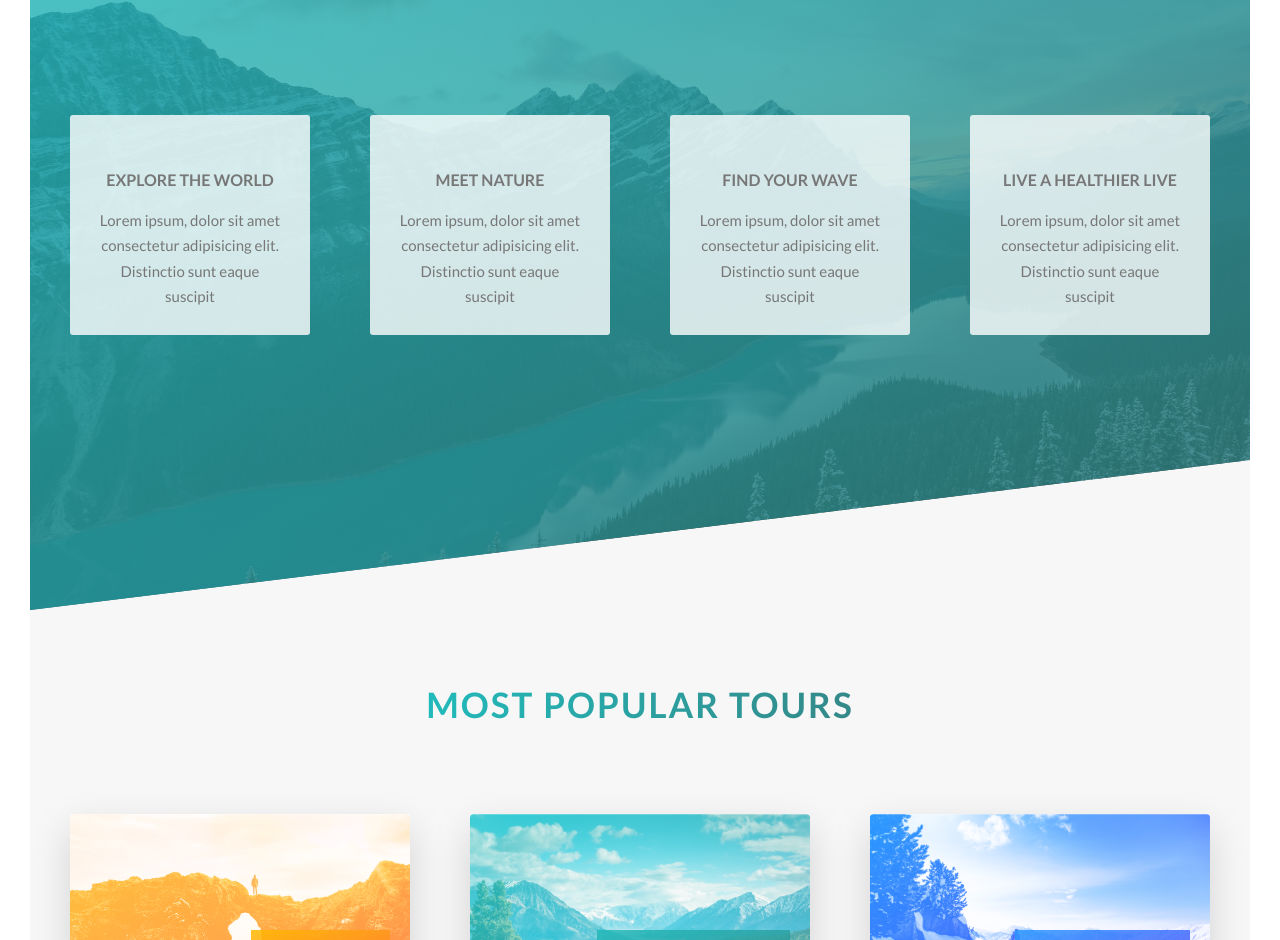
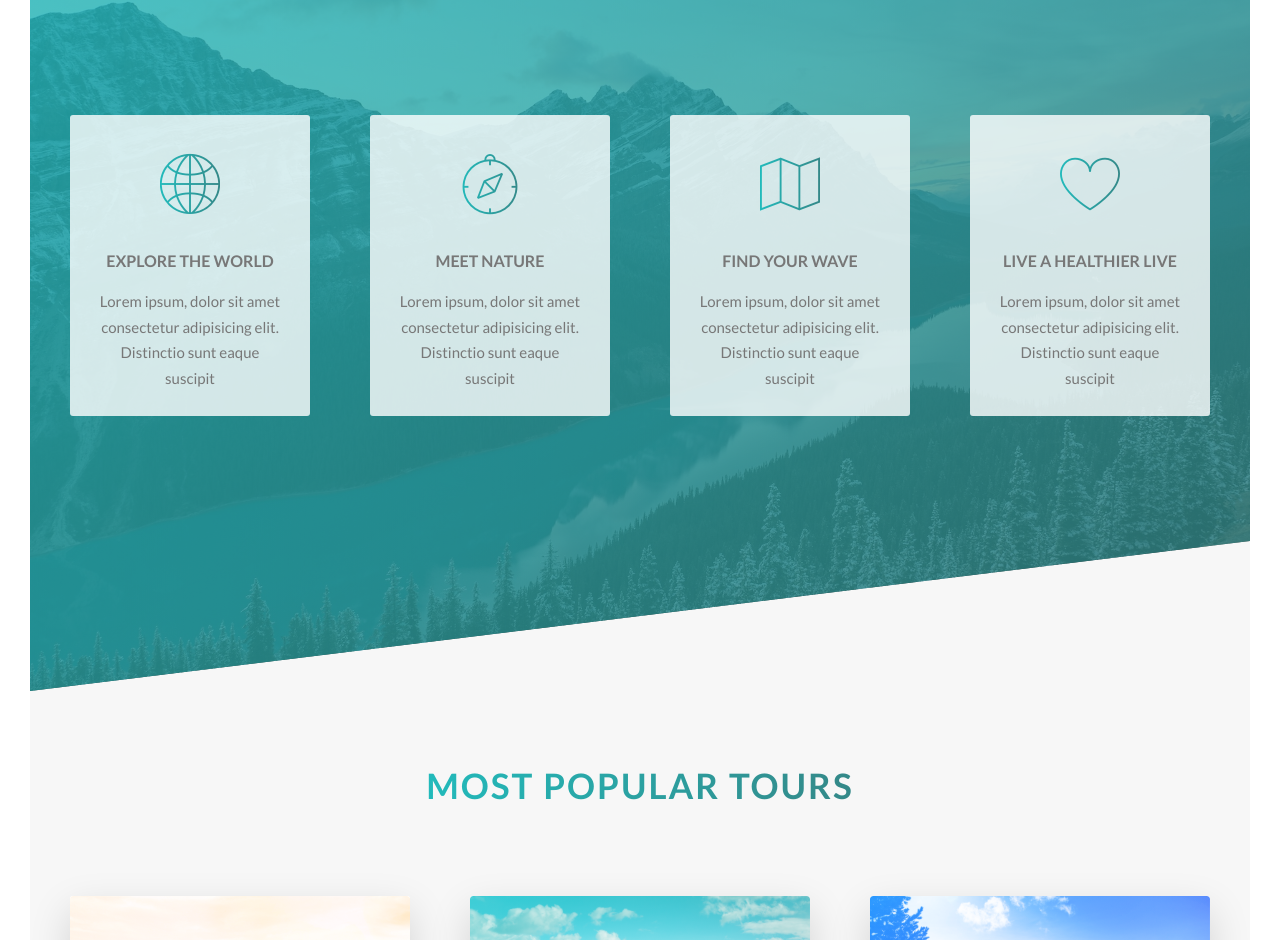
Before and after one commit to suman7980/roy, a plain HTML site: page index.html in a window 1280 px wide. Shown: the part 1559-2499 px from the top of the page. Drawn offline with Linux system fonts and the light colour scheme.

Commit message:
Update index.html

```diff
--- a/index.html
+++ b/index.html
@@ -6,7 +6,7 @@
 
         <link href="https://fonts.googleapis.com/css?family=Lato:100,300,400,700,900" rel="stylesheet">
 
-       <!-- <link rel="stylesheet" href="css/icon-font.css">-->
+       <link rel="stylesheet" href="css/icon-font.css">
         <link rel="stylesheet" href="css/first.css">
         <link rel="shortcut icon" type="image/png" href="img/favicon.png">
 
```
